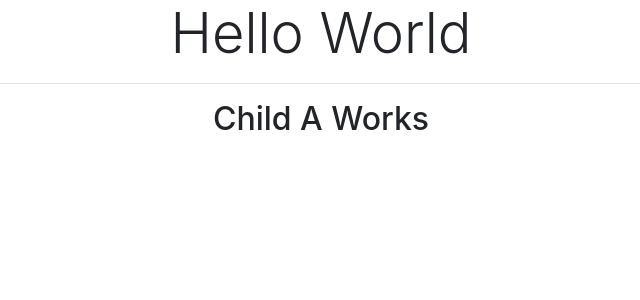
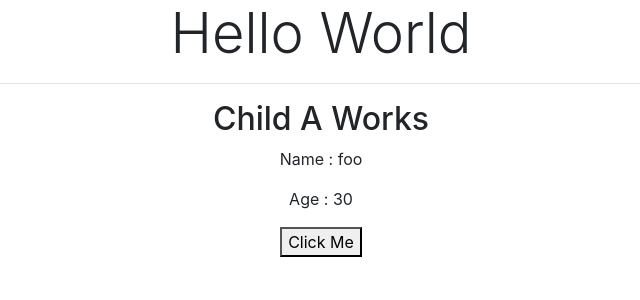
Before and after one commit to Manav15/Notes-App-React, a React (Create React App) app: page / in a window 1280 px wide. Shown: the top 300 px of the page, without its empty margins (319-959 px from the left). Built offline with nearby package versions, Linux system fonts and the light colour scheme.

Commit message:
Props Usage

```diff
--- a/src/components/CmpCommunication/ChildA.js
+++ b/src/components/CmpCommunication/ChildA.js
@@ -5,6 +5,9 @@ const ChildA = (props) => {
     return (
         <div>
             <h2>Child A Works</h2>
+            <p>Name : {props.name} </p>
+            <p>Age : {props.age} </p>
+            <button onClick={() => props.display()} >Click Me</button>
         </div>
     );
 }
--- a/src/components/CmpCommunication/Parent.js
+++ b/src/components/CmpCommunication/Parent.js
@@ -2,10 +2,15 @@ import React, { Component } from 'react';
 import ChildA from './ChildA';
 
 class Parent extends Component {
+    display = () =>{
+        alert("Who is this?");
+    }
+
     render() {
+        let age = 30;
         return (
             <div>
-                <ChildA name = "foo" />
+                <ChildA name = "foo" age = {age} display= {this.display} />
             </div>
         );
     }
```
Also changed, not shown: 1 other file (tests, documents, lock files or other folders).
